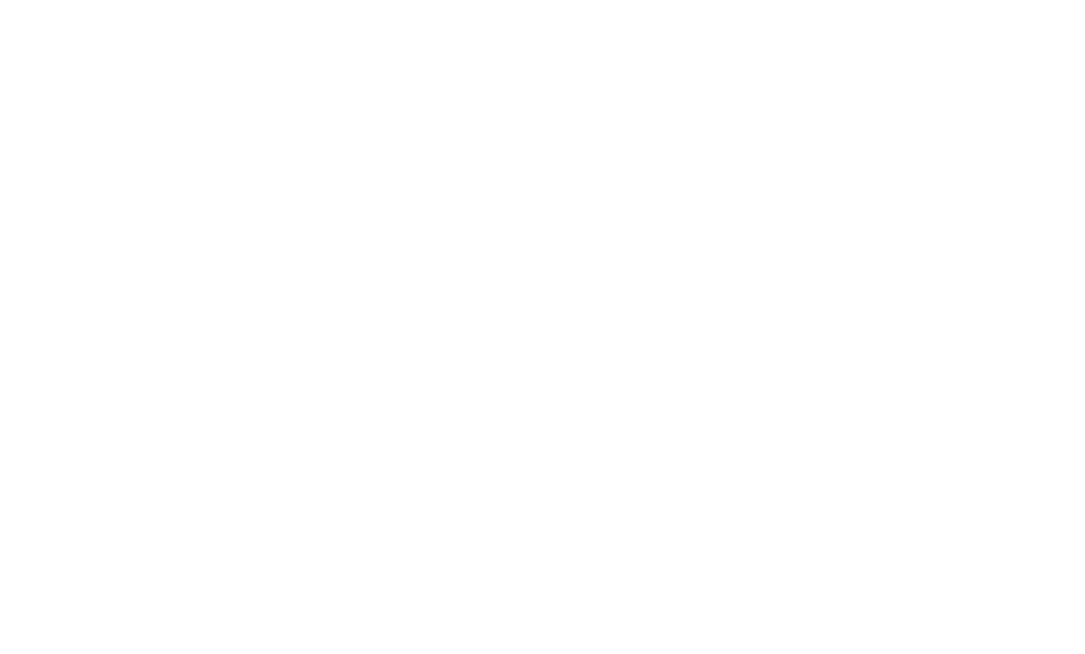
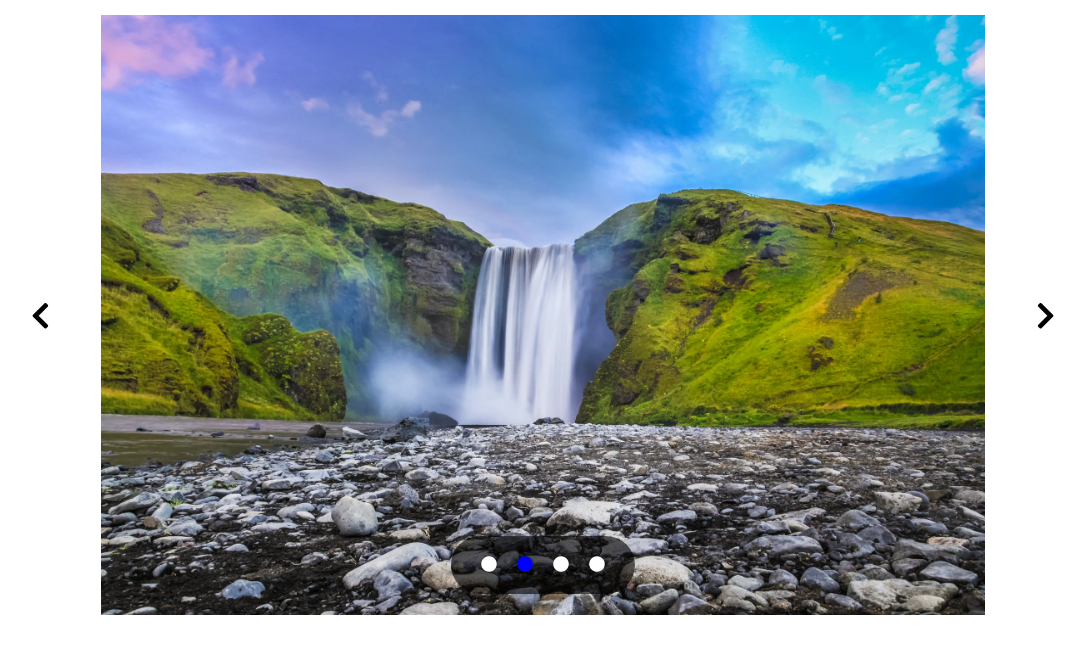
Before and after one commit to michelorusso/vue-slider, a plain HTML site: page index.html in a window 1280 px wide. Shown: the whole page, without its empty margins (97-1182 px from the left). Drawn offline with nearby package versions, Linux system fonts and the light colour scheme.

Commit message:
Consegna Esercizio

```diff
--- a/css/style.css
+++ b/css/style.css
@@ -4,3 +4,56 @@
     padding: 0;
     box-sizing: border-box;
 }
+
+img {
+    width: 100%;
+}
+
+/* CONTAINER SLIDER */
+.container-slider {
+    padding-top: 15px;
+    width: 80%;
+    margin: auto;
+    position: relative;
+}
+
+/* SLIDER */
+.slider {
+    display: flex;
+    align-items: center;
+
+}
+
+.slider .image {
+    padding: 0 5%;
+}
+
+.slider .image img {
+    height: 600px;
+}
+
+.arrow {
+    font-size: 30px;
+    cursor: pointer;
+}
+
+.circles .active {
+    color: blue;
+}
+
+/* CIRCLES */
+.circles {
+    position: absolute;
+    bottom: 25px;
+    left: 50%;
+    transform: translatex(-50%);
+    background-color: rgba(0,0,0,0.6);
+    border-radius: 100px;
+    padding: 20px;
+}
+
+.circle {
+    color: white;
+    display: inline-block;
+    margin: 0 10px;
+}
--- a/index.html
+++ b/index.html
@@ -7,6 +7,7 @@
 
     <title>Slider</title>
 
+    <link rel="stylesheet" href="https://cdnjs.cloudflare.com/ajax/libs/font-awesome/5.15.2/css/all.min.css">
     <!-- CSS -->
     <link rel="stylesheet" href="css/style.css">
 
@@ -18,6 +19,37 @@
 
     <div id="root">
 
+        <!-- CONTAINER SLIDER -->
+        <div class="container-slider">
+
+            <!-- Slider -->
+            <div class="slider">
+
+                <div class="arrow" @click="prevImg">
+                    <i class="fas fa-chevron-left"></i>
+                </div>
+
+                <div class="image">
+                    <img :src="images[courentImage]" alt="">
+                </div>
+
+                <div class="arrow" @click="nextImg">
+                    <i class="fas fa-chevron-right"></i>
+                </div>
+
+            </div>
+            <!-- End Slider -->
+
+            <!-- CIRCLES -->
+            <div class="circles">
+                <div v-for="(image, index) in images" class="circle" :class="{'active': index == courentImage}">
+                    <i class="fas fa-circle"></i>
+                </div>
+            </div>
+            <!-- END CIRCLES -->
+
+        </div>
+        <!-- END CONTAINER SLIDER -->
 
     </div>
 
--- a/js/script.js
+++ b/js/script.js
@@ -3,3 +3,50 @@
 // Bonus:
 // Applicare l'autoplay allo slider: ogni 3 secondi, cambia immagine automaticamente.
 // Ho allegato lo zip con lo screenshot e le immagini da utilizzare.
+var app = new Vue(
+    {
+    el: '#root',
+    data: {
+        // courentImage -> è il numero associato all'index di images
+        courentImage: 0,
+        // images -> array di immagini
+        images: [
+            'img/campagna.jpg',
+            'img/cascate.webp',
+            'img/fiori.jpeg',
+            'img/montagne.webp'
+        ],
+    },
+    methods: {
+        // nextImg -> funzione che al click di chevron-right aumenta di 1 il courentImage (passando all'immagine successiva)
+        nextImg() {
+            const nextImgIndex = this.courentImage + 1;
+
+            // se al click courentImage supera la lunghezza dell'array allora courentImage torna a 0
+            if( nextImgIndex > this.images.length - 1) {
+                this.courentImage = 0;
+            } else {
+                // altrimenti al click aumenta di 1
+                this.courentImage = nextImgIndex;
+            }
+        },
+        // prevImg -> funzione che al click di chevron-left diminuisce di 1 il courentImage (passando all'immagine precedente)
+        prevImg() {
+            const prevImgIndex = this.courentImage - 1;
+
+            // se courentImage è minore di 0 torna alla lunghezza dell'array meno 1
+            if(prevImgIndex < 0) {
+                this.courentImage = this.images.length -1;
+            } else {
+                // altrimenti, al click diminuisce di 1
+                this.courentImage = prevImgIndex;
+            }
+        }
+    },
+    created() {
+        // ogni 3 secondi l'immagine passa alla successiva
+        setInterval(() => {
+            this.nextImg();
+        }, 3000)
+    }
+});
```
